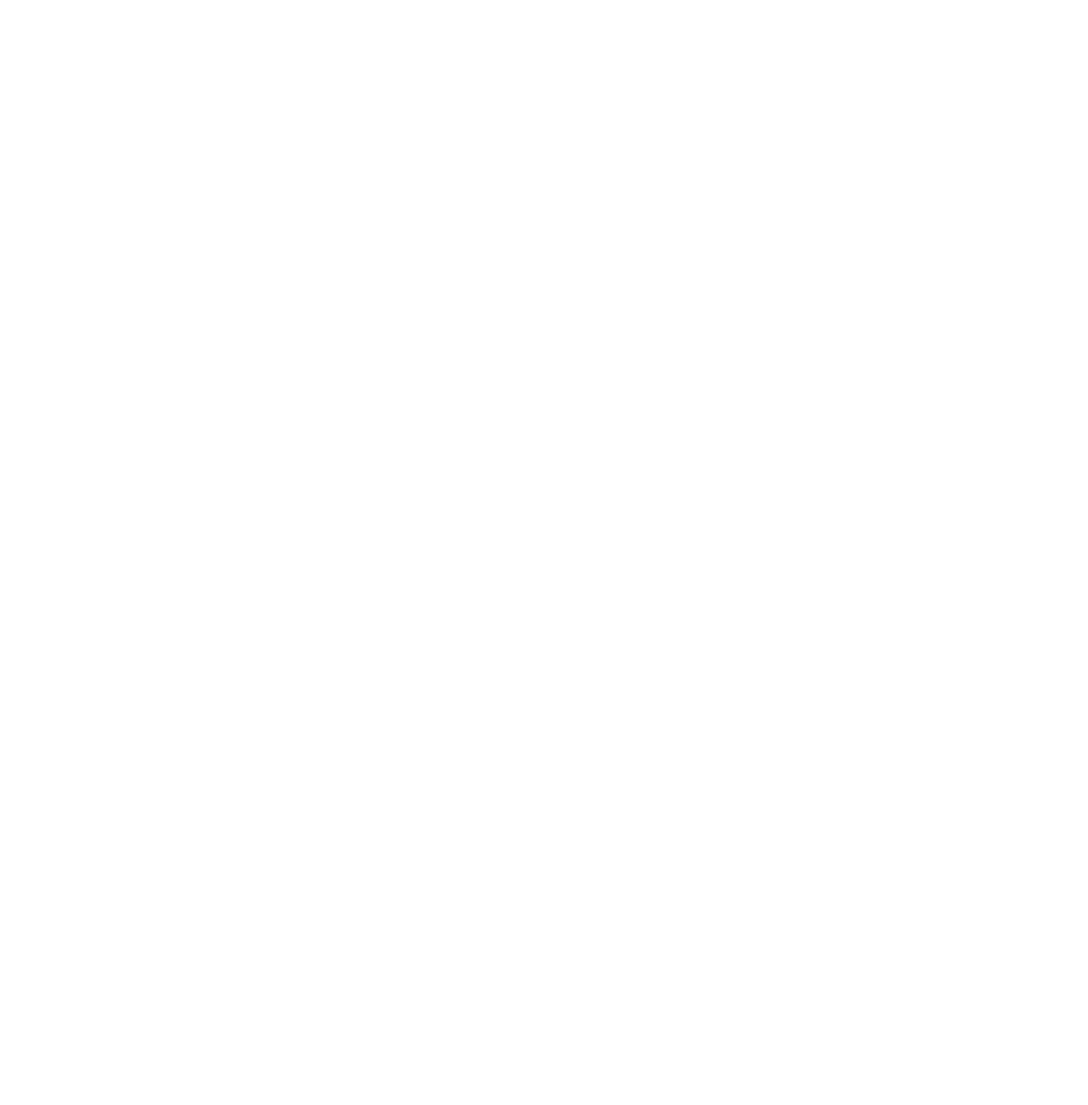
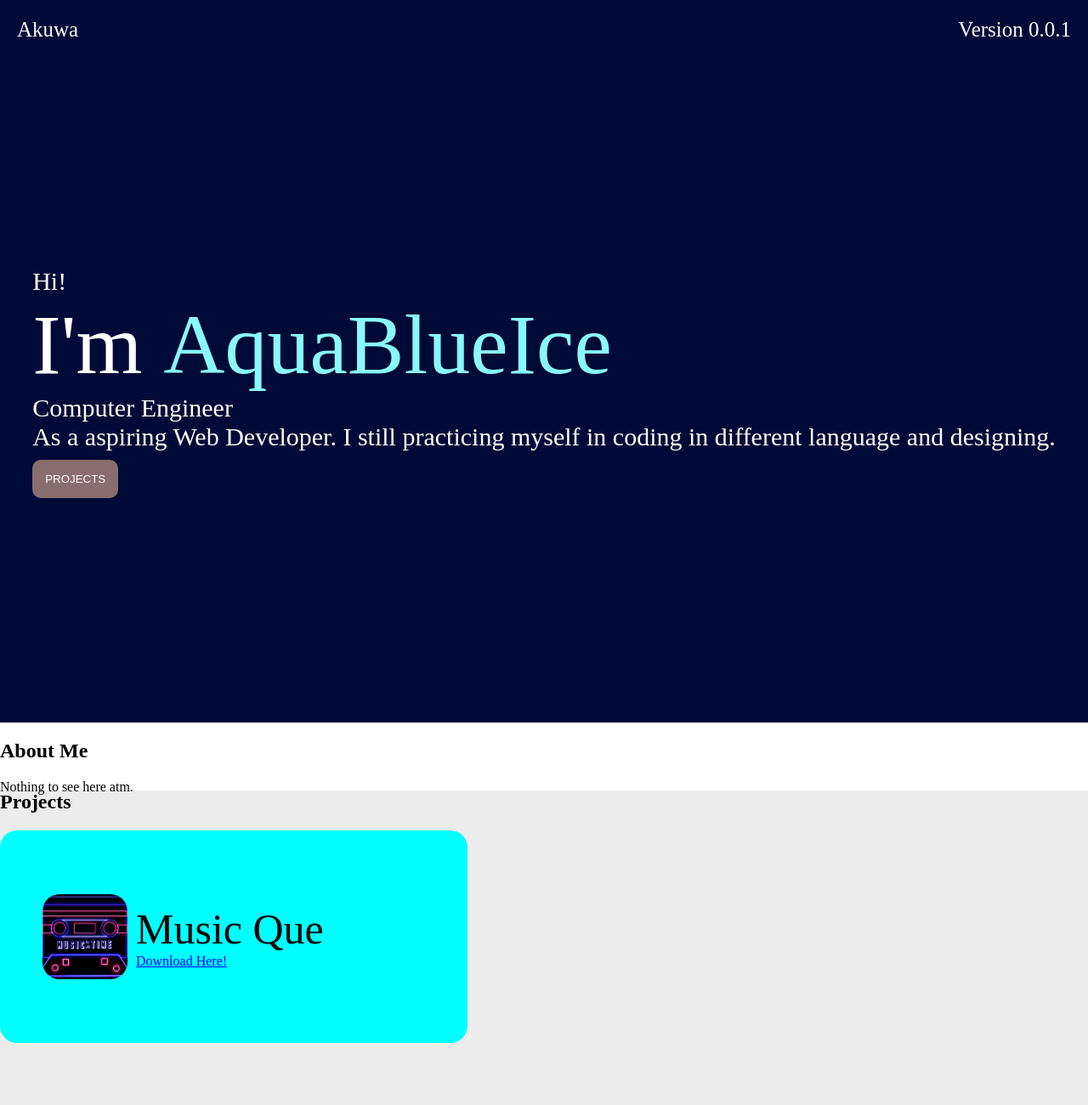
Before and after one commit to AquaBlueIce/portfolio, a plain HTML site: page index.html in a window 1280 px wide. Shown: the top 1300 px of the page at 85% size. Before the commit the page ends 800 px from the top, so only its background shows below. Drawn offline with Linux system fonts and the light colour scheme; a web font is replaced by a local one.

Commit message:
Version 0.0.1

```diff
--- a/index.html
+++ b/index.html
@@ -4,12 +4,79 @@
     <meta charset="UTF-8" />
     <meta name="viewport" content="width=device-width, initial-scale=1.0" />
     <title>Portfolio</title>
+
+    <link
+      href="https://db.onlinewebfonts.com/c/05860804ce4c80f77f1d5434ddaea72f?family=BurbankBigCondensed-Bold"
+      rel="stylesheet"
+      type="text/css"
+    />
+    <link
+      href="https://db.onlinewebfonts.com/c/d1d81c1e6ca37d4f005db42f790383b9?family=Barlow+Condensed+Black"
+      rel="stylesheet"
+      type="text/css"
+    />
+
+    <link
+      href="https://db.onlinewebfonts.com/c/a81c6ef023e90fb9f87ac017d242a337?family=Montserrat"
+      rel="stylesheet"
+      type="text/css"
+    />
+
+    <link rel="stylesheet" href="styles/general.css" />
+    <link rel="stylesheet" href="styles/header.css" />
+    <link rel="stylesheet" href="styles/landing-page.css" />
+    <link rel="stylesheet" href="styles/about.css" />
+    <link rel="stylesheet" href="styles/project.css" />
+    <link rel="stylesheet" href="styles/footer.css" />
   </head>
   <body>
-    <section class="intro"></section>
-    <section class="about-me"></section>
+    <div class="header">
+      <div class="left-section">
+        <p>Akuwa</p>
+      </div>
+      <div class="right-section">
+        <p>Version 0.0.1</p>
+      </div>
+    </div>
+    <section class="intro">
+      <div class="landing-page">
+        <p class="intro-text">Hi!</p>
+        <p class="name-s">I'm <span class="name">AquaBlueIce</span></p>
+        <p class="intro-text">
+          <span class="ptext">Computer Engineer </span><br />
+          As a aspiring Web Developer. I still practicing myself in coding in
+          different language and designing.
+        </p>
+
+        <a href="#projects"><button class="project-button">PROJECTS</button></a>
+        <div class="myPicture"></div>
+      </div>
+    </section>
+    <section class="about">
+      <div class="container">
+        <h1>About Me</h1>
+        <p>Nothing to see here atm.</p>
+
+        <p></p>
+      </div>
+    </section>
     <section class="skills"></section>
-    <section class="project"></section>
-    <section class=""></section>
+    <section class="project">
+      <h2><a id="projects"></a>Projects</h2>
+      <div class="project-container">
+        <div class="icon-holder">
+          <img src="projects/icon-musicq.png" alt="" />
+        </div>
+        <div class="project-info">
+          <p class="game-title">Music Que</p>
+          <a href="projects/Music Que 1.0.0.apk" download="">Download Here!</a>
+        </div>
+      </div>
+    </section>
+    <section class="footer">
+      <div>
+        <p>Made by AquaBlueIce 2023</p>
+      </div>
+    </section>
   </body>
 </html>
--- /dev/null
+++ b/styles/about.css
@@ -0,0 +1,4 @@
+.about {
+  height: 40px;
+
+}
--- /dev/null
+++ b/styles/footer.css
@@ -0,0 +1,12 @@
+.footer {
+  background-color: #000a36;
+  height: 50px;
+  display: flex;
+  justify-content: center;
+  align-items: center;
+}
+
+.footer p {
+  color:  white;
+
+}
--- /dev/null
+++ b/styles/general.css
@@ -0,0 +1,13 @@
+html {
+  scroll-behavior: smooth;
+}
+
+body {
+  margin: 50px 0 0;
+  padding: 0;
+}
+
+p {
+  padding: 0;
+  margin: 0;
+}
--- /dev/null
+++ b/styles/header.css
@@ -0,0 +1,29 @@
+.header {
+  position: fixed;
+  height: 50px;
+  background-color: #000a36;
+  /* background-color: aliceblue; */
+  display: flex;
+  align-items: center;
+  justify-content: space-between;
+  top: 0;
+  left: 0;
+  right: 0;
+
+}
+
+.left-section {
+  padding-top: 20px;
+  padding-left: 20px;
+}
+
+.right-section {
+  padding-top: 20px;
+  padding-right: 20px;
+}
+
+.header p{
+  font-family: "BurbankBigCondensed-Bold";
+  color: white;
+  font-size: 25px;
+}
--- /dev/null
+++ b/styles/landing-page.css
@@ -0,0 +1,40 @@
+.intro {
+  height: 100vh;
+  background-color: #000a36;
+  display: flex;
+  align-items: center;
+  justify-content: center;
+}
+
+.landing-page {
+  padding: 30px;
+}
+
+.landing-page p{
+  color: white;
+  /* font-size: 25px; */
+  font-family: "Montserrat";
+}
+
+.name-s {
+  font-family: "Barlow Condensed Black";
+  font-size: 100px;
+}
+
+.name {
+  font-family: "Barlow Condensed Black";
+  color: #89f8ff;
+}
+
+.intro-text {
+  font-size: 30px;
+}
+
+.project-button {
+  margin-top: 10px;
+  padding: 15px;
+  background-color: #8a6d6d;
+  border-style: none;
+  border-radius: 10px;
+  color: white;
+}
--- /dev/null
+++ b/styles/project.css
@@ -0,0 +1,41 @@
+.project {
+  /* margin-top: 50px */
+  background-color: #ececec;
+  height: 100vh;
+  /* display: flex; */
+  /* align-items: center; */
+  /* justify-content: center; */
+}
+
+.project-container {
+  border-style: 1px solid #000a36;
+  background-color: aqua;
+  display: flex;
+  align-items: center;
+  height: 250px;
+  width: 500px;
+  border-radius: 20px;
+  padding-left: 50px;
+}
+
+.icon-holder {
+  height: 100px;
+  width: 100px;
+  border-radius: 20px;
+  overflow: hidden;
+}
+
+.icon-holder img {
+  height: 100%;
+  width: 100%;
+  object-fit: cover;
+}
+
+.project-info {
+  margin-left: 10px;
+}
+
+.game-title {
+  font-family: "BurbankBigCondensed-Bold";
+  font-size: 50px;
+}
```
Also changed, not shown: projects/icon-musicq.png (added), 1 other file.
